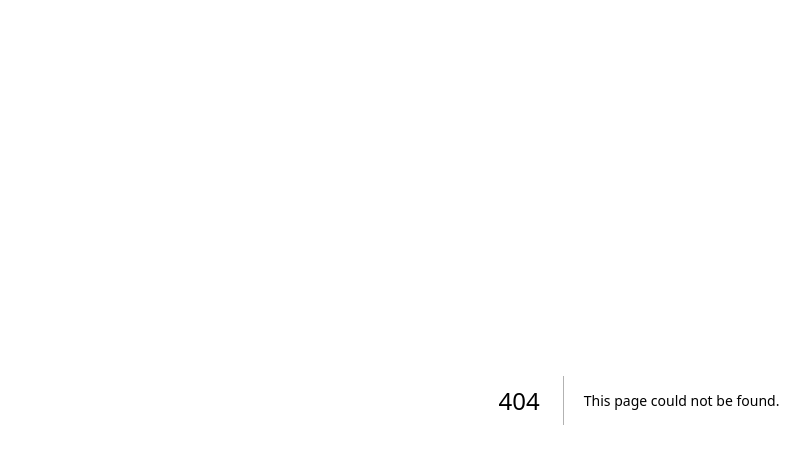
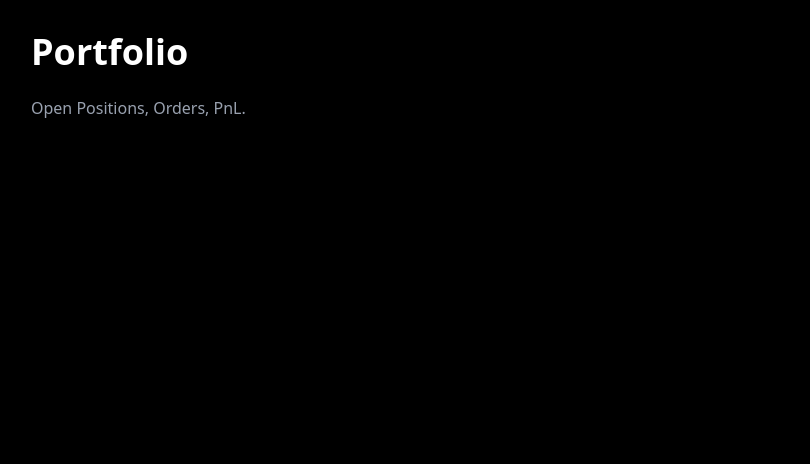
Before and after one commit to ojimusk/Cendex, a Next.js app: page /portfolio in a window 1280 px wide. Before the commit this address had no page. Shown: the top 464 px of the page, without its empty margins (1-811 px from the left). Built offline with nearby package versions, Linux system fonts and the light colour scheme.

Commit message:
Create PortfolioPage component for portfolio section

```diff
--- /dev/null
+++ b/app/portfolio/page.tsx
@@ -0,0 +1,10 @@
+export default function PortfolioPage() {
+  return (
+    <main className="min-h-screen bg-black text-white p-8">
+      <h1 className="text-4xl font-bold">Portfolio</h1>
+      <p className="mt-6 text-gray-400">
+        Open Positions, Orders, PnL.
+      </p>
+    </main>
+  );
+}
```
